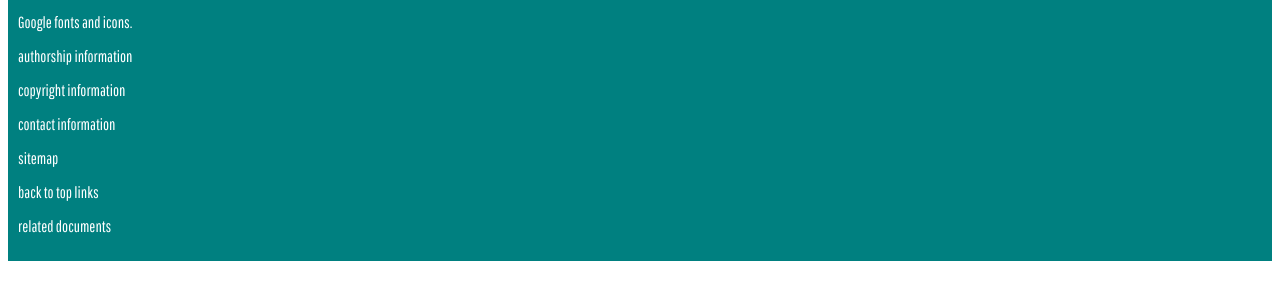
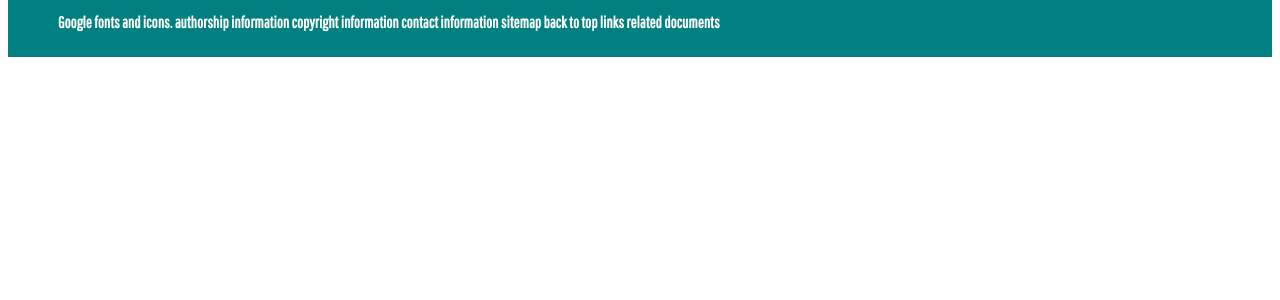
Before and after one commit to roperpg/BBTrack, a plain HTML site: page index.htm in a window 1280 px wide. Shown: the part 392-692 px from the top of the page. Drawn offline with Linux system fonts and the light colour scheme.

Commit message:
More font styling

```diff
--- a/bbstyles.css
+++ b/bbstyles.css
@@ -20,6 +20,14 @@ footer{
     padding: 10px;
     clear: both;
 }
+footer ul{/* needs work*/
+    font-weight: bold;
+    list-style-type: circle;
+}
+footer li{ /*needs work*/
+        display: inline;
+}
+
 /*Classes*/
 
 .navSideBar {
--- a/index.htm
+++ b/index.htm
@@ -16,13 +16,15 @@
   <footer><a href="http://www.w3.org/html/logo/">
     <img src="https://www.w3.org/html/logo/badge/html5-badge-h-css3-semantics.png" width="165" height="64" alt="HTML5 Powered with CSS3 / Styling, and Semantics" title="HTML5 Powered with CSS3 / Styling, and Semantics">
    </a>
-   <p>Google fonts and icons.</p>
-   <p>authorship information</p>
-   <p>copyright information</p>
-   <p>contact information</p>
-   <p>sitemap</p>
-   <p>back to top links</p>
-   <p>related documents</p>
+   <ul>
+    <li>Google fonts and icons.</li>
+    <li>authorship information</li>
+    <li>copyright information</li>
+    <li>contact information</li>
+    <li>sitemap</li>
+    <li>back to top links</li>
+    <li>related documents</li>
+   </ul>
   </footer>
  </body>
 </html>
```
